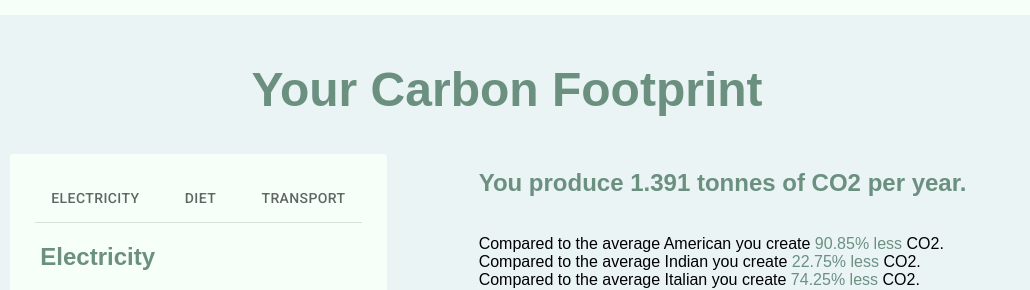
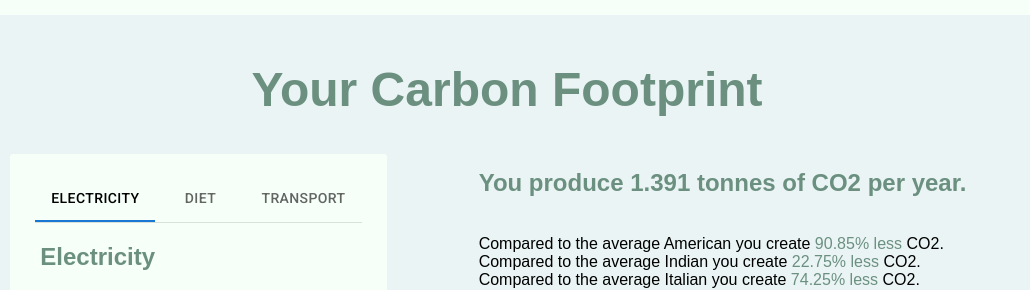
Before and after one commit to mldrenth/carbon_footprint_app, a React (Create React App) app in the folder client/: page / in a window 1280 px wide. Shown: the top 290 px of the page, without its empty margins (133-1163 px from the left). Built offline with nearby package versions, Linux system fonts and the light colour scheme; no server answers.

Commit message:
Changed foldername and tab errors

```diff
--- a/client/package.json
+++ b/client/package.json
@@ -3,6 +3,7 @@
   "version": "0.1.0",
   "private": true,
   "dependencies": {
+    "@mui/lab": "^5.0.0-alpha.65",
     "@mui/material": "^5.3.0",
     "@testing-library/jest-dom": "^5.16.1",
     "@testing-library/react": "^12.1.2",
--- a/client/src/components/DietForm.js
+++ b/client/src/components/DietForm.js
@@ -11,9 +11,7 @@ const DietForm = ({
 }) => {
   const onMeatSelected = (event) => {
     handleMeatSelected(event);
-    {
-      console.log(meatServings);
-    }
+
   };
   const onDairySelected = (event) => {
     handleDairySelected(event);
@@ -59,7 +57,7 @@ const DietForm = ({
         min={0}
         max={3}
         step={0.25}
-        defaultValue={meatServings}
+        value={meatServings}
       ></Slider>
       <br />
       <InputLabel id="diet-dairy"> Your daily serving of dairy</InputLabel>
@@ -74,7 +72,7 @@ const DietForm = ({
         min={0}
         max={3}
         step={0.25}
-        defaultValue={dairyServings}
+        value={dairyServings}
       ></Slider>
       <br />
       <InputLabel id="diet-veg"> Your daily serving of vegetables</InputLabel>
@@ -89,7 +87,7 @@ const DietForm = ({
         min={0}
         max={3}
         step={0.25}
-        defaultValue={vegServings}
+        value={vegServings}
       ></Slider>
     </form>
   );
--- a/client/src/components/Electricity.js
+++ b/client/src/components/Electricity.js
@@ -47,7 +47,7 @@ const Electricity = ({ energyUsage, handleElectricityChange }) => {
         min={0}
         max={10000}
         step={500}
-        defaultValue={energyUsage}
+        value={energyUsage}
       ></Slider>
     </div>
   );
--- a/client/src/containers/FormContainer.js
+++ b/client/src/containers/FormContainer.js
@@ -5,6 +5,8 @@ import DietForm from "../components/DietForm";
 import FlightForm from "../components/FlightForm";
 import "./FormContainer.css";
 import { Tabs, Tab, Box } from '@mui/material'
+import { TabList, TabPanel, TabContext }  from '@mui/lab'
+
 
 const FormContainer = ({
   handleCarCalculation,
@@ -25,7 +27,6 @@ const FormContainer = ({
   const [averageVegCo2, setAverageVegCo2] = useState(0);
 
   // Car State
-  const [currentTab, setCurrentTab] = useState('Electricity')
   const [co2PerMile, setCo2PerMile] = useState(0);
   const [yearlyMileage, setYearlyMileage] = useState(0);
   const [fuelType, setFuelType] = useState(null);
@@ -40,10 +41,6 @@ const FormContainer = ({
   const [co2ShortHaul, setCo2ShortHaul] = useState(0);
   const [co2LongHaul, setCo2LongHaul] = useState(0);
 
-  const handleChange = (eve) => {
-    console.log(eve.target.textContent)
-    setCurrentTab(eve.target.textContent)
-  }
 
 
   //Electricity Handlers
@@ -144,24 +141,32 @@ const FormContainer = ({
     setCo2LongHaul(climateData[4].flights["longHaul"]);
   };
 
+  // Tabs
+  const [currentTab, setCurrentTab] = useState('electricity')
+  const handleChange = (eve,newValue) => {
+    setCurrentTab(newValue)
+  }
+
   return (
 
     <div id="forms-container">
+      <TabContext value={currentTab}>
       <Box sx={{ borderBottom: 1, borderColor: 'divider' }}>
-      <Tabs onChange={handleChange} value={currentTab}>
+      <TabList textColor='inherit' indicatorColor="primary" onChange={handleChange} value={currentTab}>
         <Tab label="Electricity" value="electricity"></Tab>
         <Tab label="Diet" value="diet"></Tab>
         <Tab label="Transport" value="transport"></Tab>
-      </Tabs>
+      </TabList>
       </Box >
-      {currentTab === 'Electricity' ?
+      </TabContext>
+      {currentTab === 'electricity' ?
         <Electricity
           handleElectricityCalculation={handleElectricityCalculation}
           climateData={climateData}
           energyUsage={energyUsage}
           handleElectricityChange={handleElectricityChange}
         />
-        : currentTab === 'Diet' ?
+        : currentTab === 'diet' ?
           <DietForm
             climateData={climateData}
             handleDietCalculation={handleDietCalculation}
@@ -175,7 +180,7 @@ const FormContainer = ({
             handleDairySelected={handleDairySelected}
             handleVegSelected={handleVegSelected}
           />
-          : currentTab === 'Transport' ?
+          : currentTab === 'transport' ?
             <div id="transport-div">
               <CarForm
                 handleCarCalculation={handleCarCalculation}
--- a/client/src/containers/MainContainer.js
+++ b/client/src/containers/MainContainer.js
@@ -6,7 +6,7 @@ import {
   calculateElectricityValue,
   calculateFlightValue,
   calculateTotalValue,
-} from "../Helpers/Calculator";
+} from "../helpers/Calculator";
 import FormContainer from "./FormContainer";
 import CalculatorDisplay from "../components/CalculatorDisplay";
 import "./MainContainer.css";
```
Also changed, not shown: 1 other file (tests, documents, lock files or other folders).
